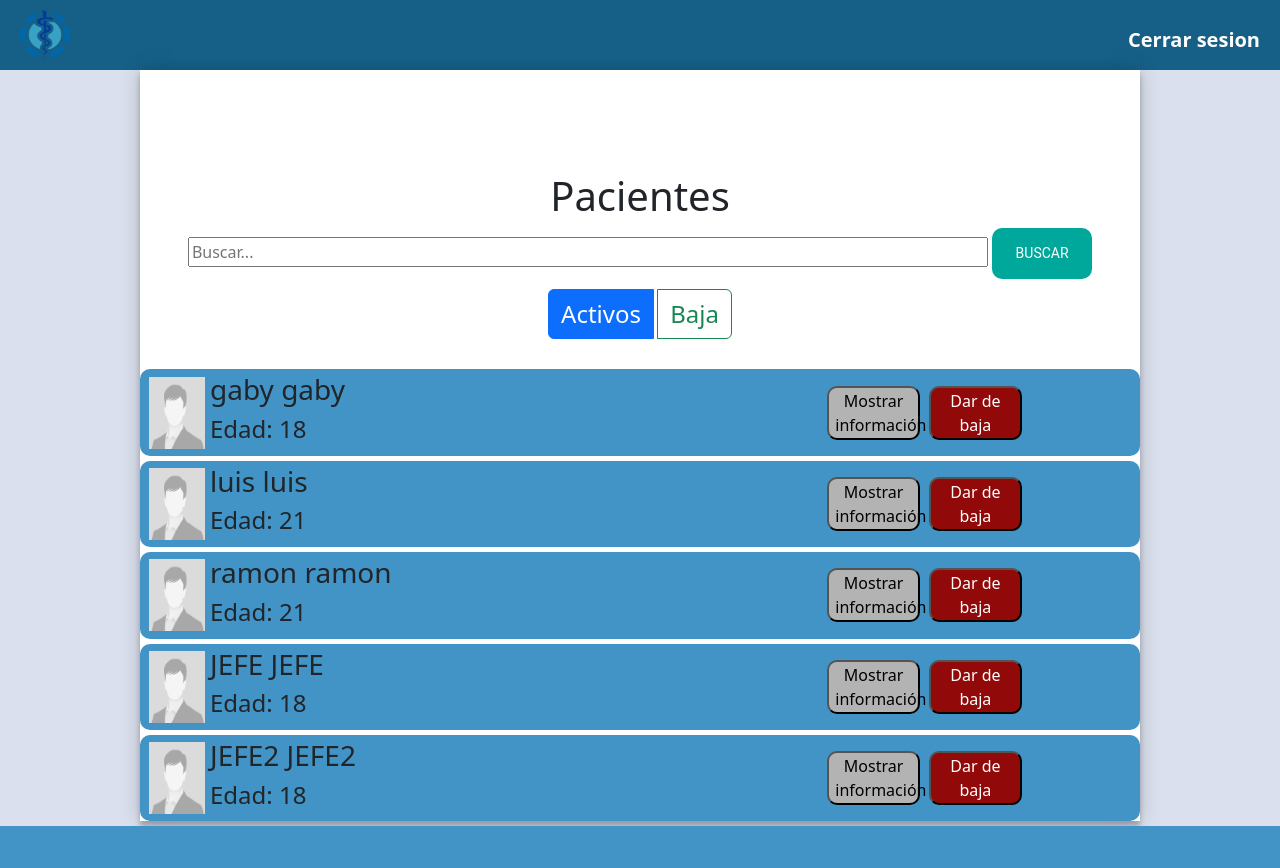
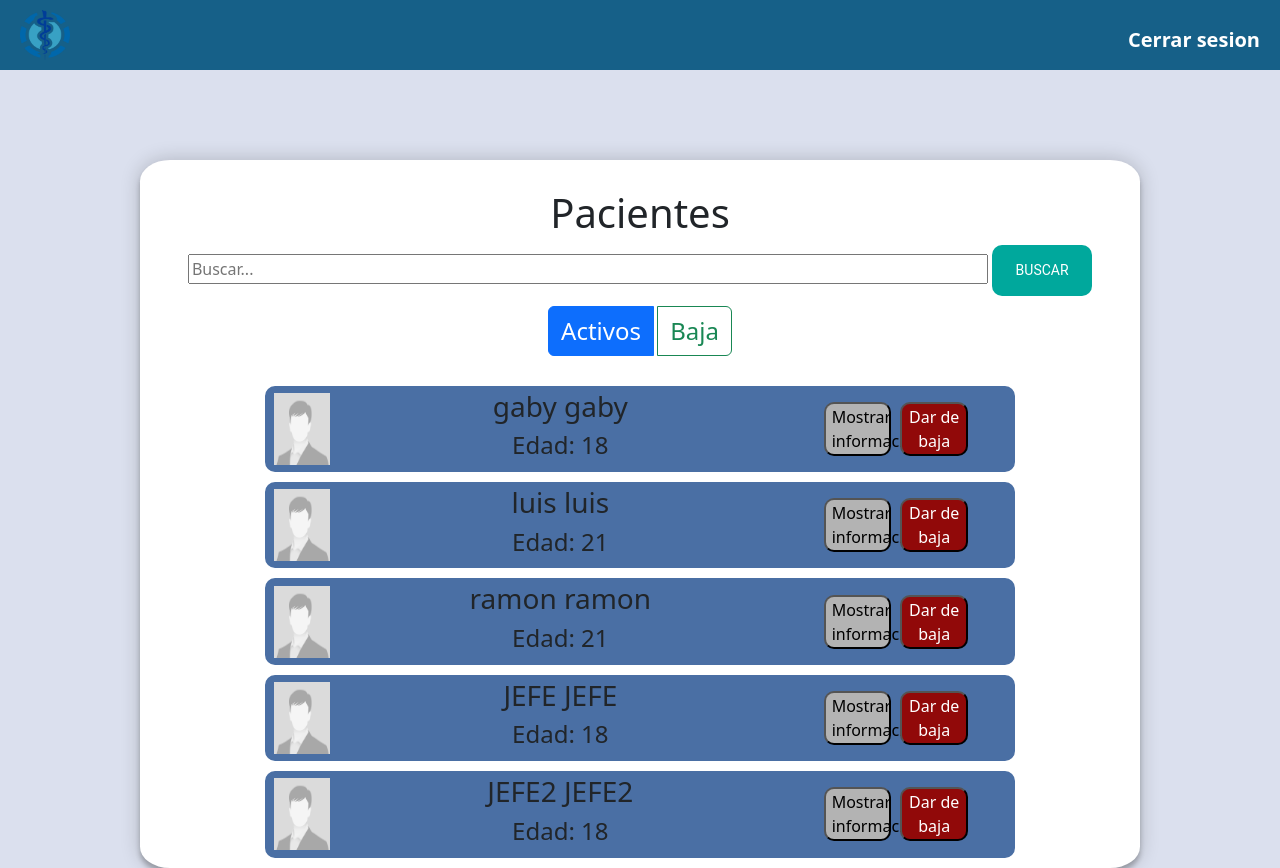
Before and after one commit to LuisM711/proyectomedico, a Django app: page /listarpacientes/admin in a window 1280 px wide. Before the commit the page ends 826 px from the top, so only its background shows below. Run offline with Django 5.2, Linux system fonts and the light colour scheme; a user stored in the database is signed in; data comes from the database, SQL or seed files in the repository; both versions use the stored data as it was after the commit; some libraries are stand-ins or nearby versions.

Commit message:
arregle mas cositas del css

```diff
--- a/moduloPrincipal/static/css/consulta_medica.css
+++ b/moduloPrincipal/static/css/consulta_medica.css
@@ -28,7 +28,8 @@ p{
 }
 .pestañitas button{
   z-index: -1;
-  width: 10%;
+  width: 15%;
+  height: 25px;
   border: none;
   border-radius: 10px 20px 0px 0px;
   margin-left: -10px;
@@ -54,7 +55,7 @@ p{
 .ficha-identificacion {
   float: inline-start;
   width: 25%;
-  margin-top: 20px;
+  margin-top: 45px;
   margin-left: 20px;
   min-height: 350px;
   justify-items: center;
--- a/moduloPrincipal/static/css/lista_citas.css
+++ b/moduloPrincipal/static/css/lista_citas.css
@@ -15,6 +15,8 @@
     padding: 30px;
     text-align: center;
     box-shadow: 0 0 20px 0 rgba(0, 0, 0, 0.2), 0 5px 5px 0 rgba(0, 0, 0, 0.24);
+    margin-top: 7%;
+    border-radius: 3%;
   }
 
 .tabla {
--- a/moduloPrincipal/static/css/lista_pacientes.css
+++ b/moduloPrincipal/static/css/lista_pacientes.css
@@ -1,7 +1,15 @@
 .login-page {
+  background-color: white;
   width: 1000px;
-  padding: 8% 0 0;
+  /*padding: 8% 0 0;*/
   margin: auto;
+  box-shadow: 0 0 20px 0 rgba(0, 0, 0, 0.2), 0 5px 5px 0 rgba(0, 0, 0, 0.24);
+  margin-top: 7%;
+  border-radius: 3%;
+  text-align: center;
+}
+.login-page h1{
+  margin-top: 5px !important;
 }
 
 
@@ -74,11 +82,11 @@
   text-align: center;
 }
 .container .info h1 {
-  margin: 0 0 15px;
+  /*margin: 0 0 15px;*/
   padding: 0;
   font-size: 36px;
   font-weight: 300;
-  color: #1a1a1a;
+  color: #b50000;
 }
 .container .info span {
   color: #4d4d4d;
@@ -92,25 +100,18 @@
   color: #EF3B3A;
 }
 
-
-
 body {
-  background: #DBE0EE;
+  background: #DBE0EE !important;
   font-family: "Roboto", sans-serif;
   -webkit-font-smoothing: antialiased;
   -moz-osx-font-smoothing: grayscale;
 }
-
-
-
 #Botones{
-
   margin-bottom: 30px;
   display: inline-block;
   margin-left: auto;
   margin-right: auto;
   align-items: center;
-
 }
 
 #Botones label{
@@ -146,13 +147,20 @@ body {
 }
 .info-paciente{
   display: flex;
-  border: 2px solid #4294C6;
+  border: 2px solid #4A6FA4;
   border-radius: 10px;
-  background-color: #4294C6;
+  background-color: #4A6FA4;
   padding: 2px;
   align-items: center;
-  margin-bottom: 5px;
+  margin-bottom: 10px;
+  width: 75%;
 }
+.lista-pacientes{
+  display: flex;
+  justify-content: center;
+  flex-wrap: wrap;
+}
+
 .datos{
   display: inline;
   width: 80%;
@@ -229,10 +237,6 @@ body {
   width: 30%;
   color: white;
 }
-body{
-  background-color: #DBE0EE !important;
+.login-page h1{
+  padding-top: 0px !important;
 }
-.login-page{
-  background-color: white;
-  box-shadow: 0 0 20px 0 rgba(0, 0, 0, 0.2), 0 5px 5px 0 rgba(0, 0, 0, 0.24);
-}
--- a/moduloPrincipal/static/css/nav.css
+++ b/moduloPrincipal/static/css/nav.css
@@ -42,5 +42,5 @@ header {
     margin-left: 300px;
   }
   body{
-    background-color: #000000;
-  }
+    background-color: #DBE0EE !important;
+}
--- a/moduloPrincipal/templates/ventanas_admin/listar_especialistas.html
+++ b/moduloPrincipal/templates/ventanas_admin/listar_especialistas.html
@@ -8,6 +8,7 @@
 
 
 <div class="login-page">
+    <br>
     <center><h1>Especialistas</h1></center>
     <center>
         <div class="barra_busqueda">
--- a/moduloPrincipal/templates/ventanas_admin/listar_pacientes.html
+++ b/moduloPrincipal/templates/ventanas_admin/listar_pacientes.html
@@ -8,6 +8,7 @@
 
 
 <div class="login-page">
+    <br>
     <center><h1>Pacientes</h1></center>
     <center>
         <div class="barra_busqueda">
--- a/moduloPrincipal/templates/ventanas_especialista/lista_citas_especialista.html
+++ b/moduloPrincipal/templates/ventanas_especialista/lista_citas_especialista.html
@@ -80,7 +80,7 @@
                         <td><a href="/consulta_medica/{{cita.id}}"><button class="btn btn-primary" >Llenar</button></a></td>
                     {% else %}
                         <td>Atendida</td>
-                        <td><a href="/visualizar_consulta/{{cita.id}}"><button >ver</button></a></td>
+                        <td><a href="/visualizar_consulta/{{cita.id}}"><button >Ver</button></a></td>
 
                     {% endif %}
 
--- a/moduloPrincipal/templates/ventanas_paciente/listar_especialistas.html
+++ b/moduloPrincipal/templates/ventanas_paciente/listar_especialistas.html
@@ -62,7 +62,7 @@
             <p>No se encontraron especialistas.</p>
         {% endif %}
     </div>
-
+<center>
     <div class="lista-pacientes" id="pacientes-confirmados" style="display: none;">
         {% if solicitudes %}
             {% for solicitud in solicitudes %}
@@ -93,6 +93,8 @@
             <p>No se encontraron especialistas.</p>
         {% endif %}
     </div>
+</center>
+
 </div>
 
 
```
Also changed, not shown: moduloPrincipal/templates/ventanas_especialista/listar_pacientes.html (+5 -9 lines), db.sqlite3.
